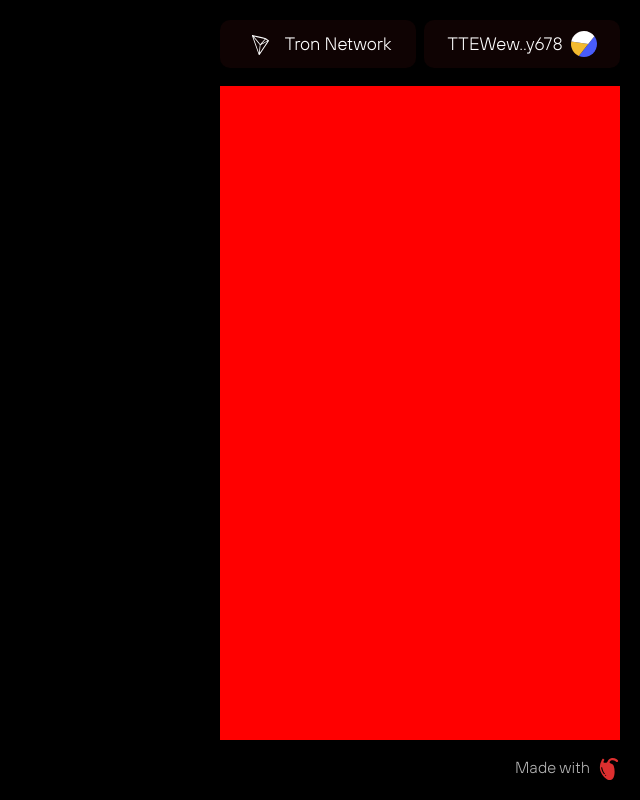
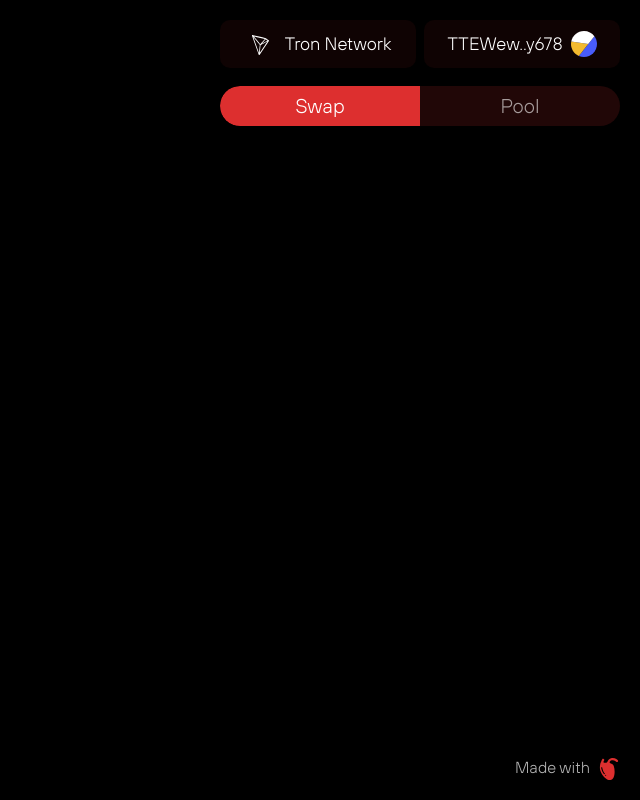
Before and after one commit to mihail727/adrenaline-swap, a Vue app: page / in a window 1280 px wide. Shown: the whole page, without its empty margins (640-1280 px from the left). Built offline with nearby package versions, Linux system fonts and the light colour scheme.

Commit message:
feat: added switchBtn

```diff
--- /dev/null
+++ b/src/common/enum/index.ts
@@ -0,0 +1 @@
+export * from './switchBtn';
--- /dev/null
+++ b/src/common/enum/switchBtn.ts
@@ -0,0 +1,4 @@
+export enum SwitchButtonState {
+	'Swap' = 0,
+	'Pool' = 1,
+}
--- /dev/null
+++ b/src/components/SwitchBtn.vue
@@ -0,0 +1,86 @@
+<script setup lang="ts">
+import { SwitchButtonState } from '@/common/enum';
+
+const selectedState = defineModel<SwitchButtonState>('selectedState', { required: true });
+
+function onClickBtn(ev: MouseEvent) {
+	const target = ev.target as HTMLButtonElement;
+	const targetId = Number(target.id);
+	const targetAsState = SwitchButtonState[targetId] as keyof typeof SwitchButtonState | undefined;
+
+	if (!targetAsState) {
+		return;
+	}
+
+	selectedState.value = targetId;
+}
+</script>
+
+<template>
+	<div :class="$style.switchBtn">
+		<span :class="[$style.switcher, $style[`${SwitchButtonState[selectedState]}`]]" />
+
+		<button
+			id="0"
+			:class="[$style.btn, selectedState === 0 && $style.selected]"
+			@click="onClickBtn"
+		>
+			Swap
+		</button>
+		<button
+			id="1"
+			:class="[$style.btn, selectedState === 1 && $style.selected]"
+			@click="onClickBtn"
+		>
+			Pool
+		</button>
+	</div>
+</template>
+
+<style lang="scss" module>
+.switchBtn {
+	position: relative;
+	display: flex;
+	border-radius: 30px;
+	background-color: #210707;
+	width: 100%;
+	overflow: hidden;
+}
+
+.switcher {
+	position: absolute;
+	top: 0;
+	left: 0;
+	width: 50%;
+	height: 100%;
+	background-color: #dd2f2f;
+	z-index: 1;
+	transition: left 0.2s ease, border-radius 0.3s ease;
+
+	&.Swap {
+		left: 0;
+		border-radius: 30px 0px 0px 30px;
+	}
+
+	&.Pool {
+		left: 50%;
+		border-radius: 0px 30px 30px 0px;
+	}
+}
+
+.btn {
+	width: 100%;
+	color: rgba($color: white, $alpha: 0.6);
+	padding: 10px;
+	background-color: transparent;
+	font-size: 20px;
+	transition: color 0.4s ease, transform 0.2s ease;
+	cursor: pointer;
+	z-index: 2;
+
+	&:hover,
+	&.selected {
+		color: rgba($color: white, $alpha: 1);
+	}
+}
+</style>
--- a/src/pages/Home.page.vue
+++ b/src/pages/Home.page.vue
@@ -1,12 +1,21 @@
-<script setup lang="ts"></script>
+<script setup lang="ts">
+import { SwitchButtonState } from '@/common/enum';
+import SwitchBtn from '@/components/SwitchBtn.vue';
+import { ref } from 'vue';
+
+const selectedFrame = ref<SwitchButtonState>(SwitchButtonState.Swap);
+</script>
 
 <template>
-	<div :class="$style.homePage"></div>
+	<div :class="$style.homePage">
+		<SwitchBtn v-model:selected-state="selectedFrame" />
+	</div>
 </template>
 
 <style lang="scss" module>
 .homePage {
-	background-color: red;
+	display: flex;
+	flex-direction: column;
 	height: 100%;
 	width: 100%;
 }
```
